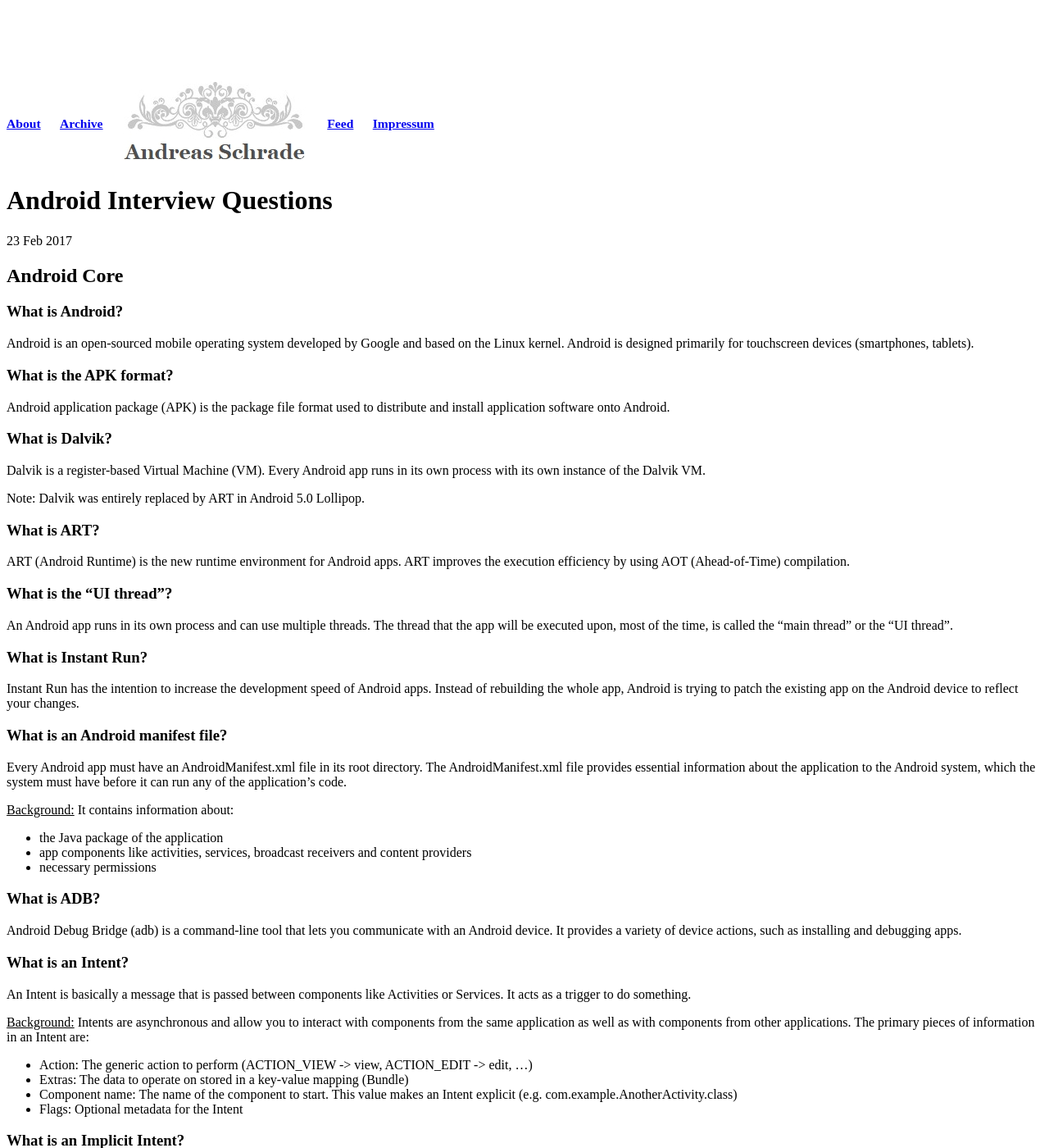
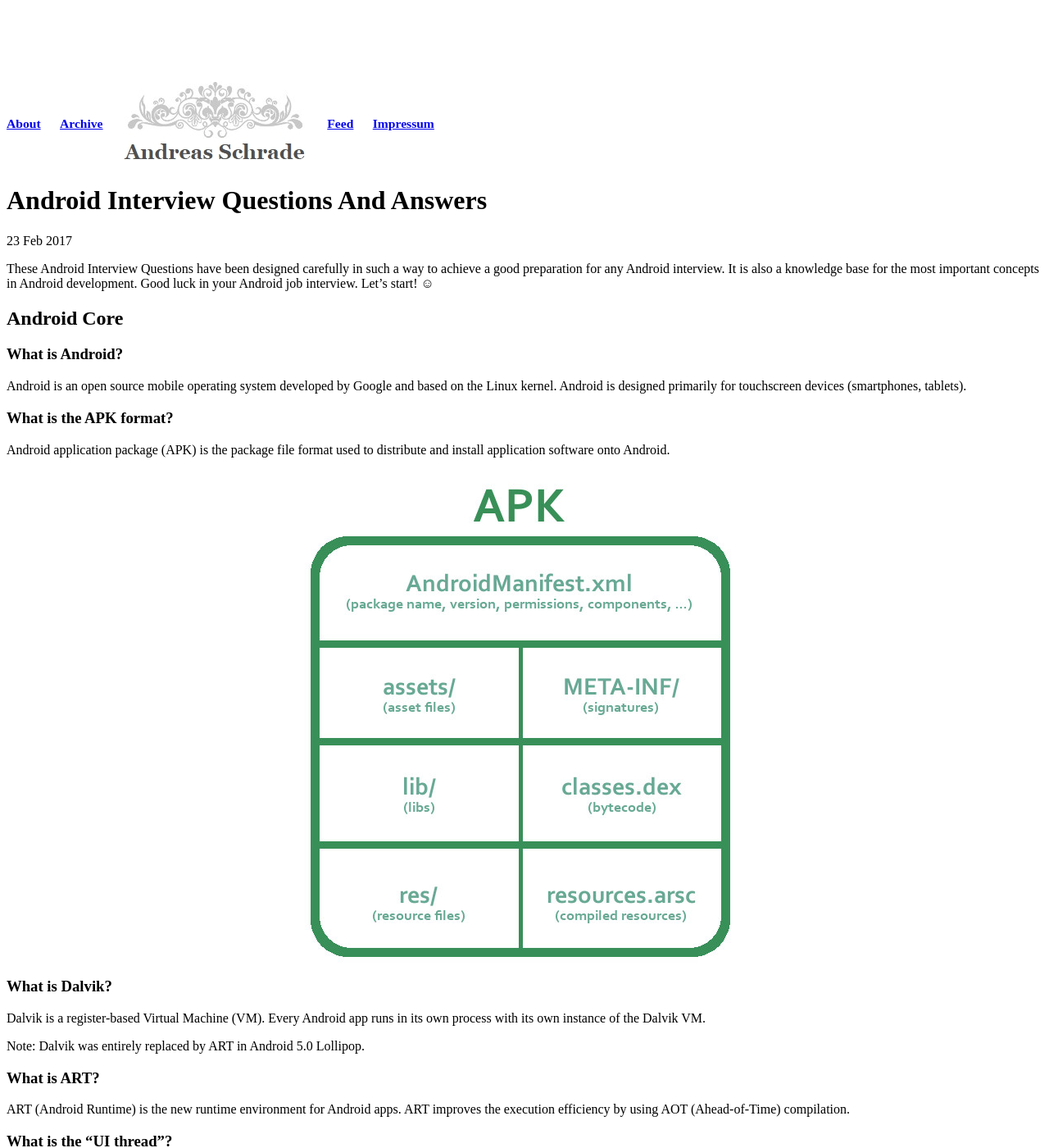
Before and after one commit to andreasschrade/andreasschrade.github.com, a Jekyll site: the page built from _posts/2017-02-23-android-interview-questions.md, in a window 1280 px wide and 1400 px high. Shown: the whole window at 82% size. Built offline with Jekyll 4.4.1, drawn with Linux system fonts in a browser that asks for light colours; Markdown is read by kramdown in place of the engine named in the settings; comment, search, counter and statistics services are not loaded; some of the changed text lies outside the part shown.

Commit message:
updated article about android interview

```diff
--- a/_posts/2017-02-23-android-interview-questions.md
+++ b/_posts/2017-02-23-android-interview-questions.md
@@ -1,20 +1,24 @@
 ---
 layout: post
-title: "Android Interview Questions"
+title: "Android Interview Questions And Answers"
 comments: true
 language: "EN"
 
 ---
 
+These Android Interview Questions have been designed carefully in such a way to achieve a good preparation for any Android interview. It is also a knowledge base for the most important concepts in Android development. Good luck in your Android job interview. Let's start! ☺
+
 ## Android Core
 
 ### What is Android?
 
-Android is an open-sourced mobile operating system developed by Google and based on the Linux kernel. Android is designed primarily for touchscreen devices (smartphones, tablets).
+Android is an open source mobile operating system developed by Google and based on the Linux kernel. Android is designed primarily for touchscreen devices (smartphones, tablets).
 
 ### What is the APK format?
 
 Android application package (APK) is the package file format used to distribute and install application software onto Android.
+
+<img style="display:block; margin: 0 auto" alt="Android interview apk file structure" src="{{ site.url }}/assets/android-interview-apk-structure.jpg">
 
 ### What is Dalvik?
 
@@ -54,7 +58,7 @@
 The primary pieces of information in an Intent are:
 
 - Action: The generic action to perform (ACTION\_VIEW -> view, ACTION\_EDIT -> edit, ...)
-- Extras: The data to operate on stored in a key-value mapping (Bundle)
+- Extras: The data to operate on, stored in a key-value mapping (Bundle)
 - Component name: The name of the component to start. This value makes an Intent explicit (e.g. com.example.AnotherActivity.class)
 - Flags: Optional metadata for the Intent
 
@@ -190,6 +194,10 @@
 }
 {% endhighlight %}
 
+<b>More about threading?</b><br>
+I <u>highly</u> recommend the book <a target="_blank" href="http://amzn.to/2lNYbsS">Efficient Android Threading" by Anders Goransson</a>.
+
+
 ### What is a ContentProvider?
 A Content Provider is part of an Android application that manages access to a repository of data.
 
@@ -440,7 +448,7 @@
 
 ### What is a task?
 
-A task is a stack (LiFo: “Last in, First out”) which contains a collection of activity instances (also known as back stack). The system can hold multiple tasks at the same time but only one task is in the foreground.
+A task is a stack (LiFo: "Last in, First out") which contains a collection of activity instances (also known as back stack). The system can hold multiple tasks at the same time but only one task is in the foreground.
 
 <u>Example:</u> If the user starts an application which has not been used recently, then a new task is created and the main activity (e.g. Activity A) for that application opens. When Activity A starts Activity B, Activity A is stopped (Android retains the state of Activity A). If the user presses the Back button, Activity A resumes and the current Activity B gets destroyed (Android does not retain the state of Android B).
 
@@ -587,3 +595,11 @@
 2. Instrumentation testing:
 	- Test code and production code combined is running in a single process in a single copy of the VM (Dalvik or ART)
 	- Instrumentation tests are placed inside the "androidTest" folder
+
+More about testing? A good book about JUnit testing is <a target="_blank" href="http://amzn.to/2lbDkfF">Practical Unit Testing with JUnit and Mockito</a>.
+
+<b>Want to learn more about Android?</b>
+<ul>
+<li><a target="_blank" href="https://www.amazon.com/gp/product/0134171454/ref=as_li_tl?ie=UTF8&camp=1789&creative=9325&creativeASIN=0134171454&linkCode=as2&tag=schrade05-20&linkId=4b0022dc5442684208dc4bf2d21d44cd">Android Programming: The Big Nerd Ranch Guide (2nd Edition)</a><img src="//ir-na.amazon-adsystem.com/e/ir?t=schrade05-20&l=am2&o=1&a=0134171454" width="1" height="1" border="0" alt="" style="border:none !important; margin:0px !important;" /></li>
+<li><a target="_blank" href="https://www.amazon.com/gp/product/0133892387/ref=as_li_tl?ie=UTF8&camp=1789&creative=9325&creativeASIN=0133892387&linkCode=as2&tag=schrade05-20&linkId=4fb8f72bfc31021c010759fac35457d5">Advanced Android Application Development (4th Edition)</a><img src="//ir-na.amazon-adsystem.com/e/ir?t=schrade05-20&l=am2&o=1&a=0133892387" width="1" height="1" border="0" alt="" style="border:none !important; margin:0px !important;" /></li>
+</ul>
```
Also changed, not shown: other parts of _posts/2017-02-23-android-interview-questions.md (+4 -4 lines), assets/android-interview-apk-structure.jpg (added).
